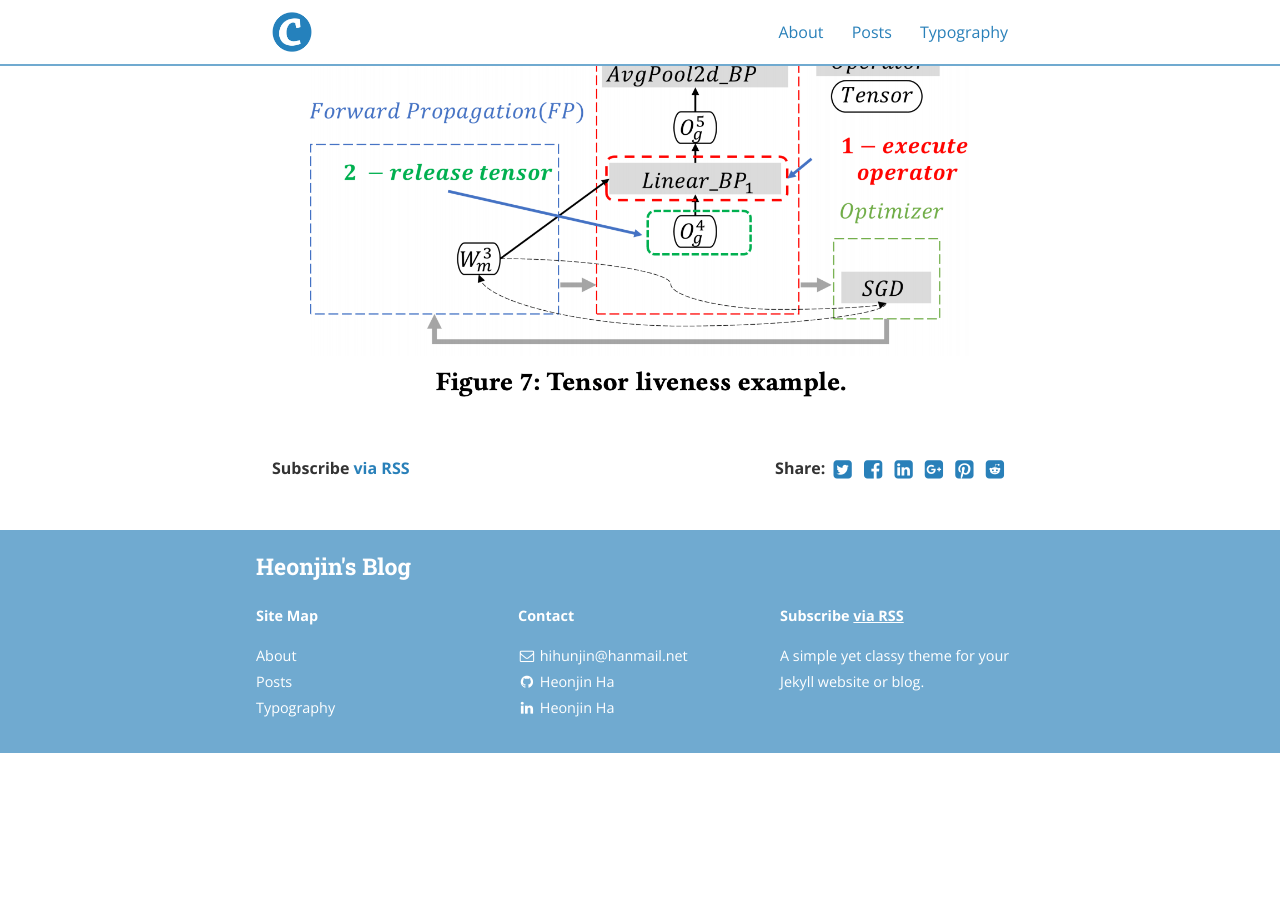
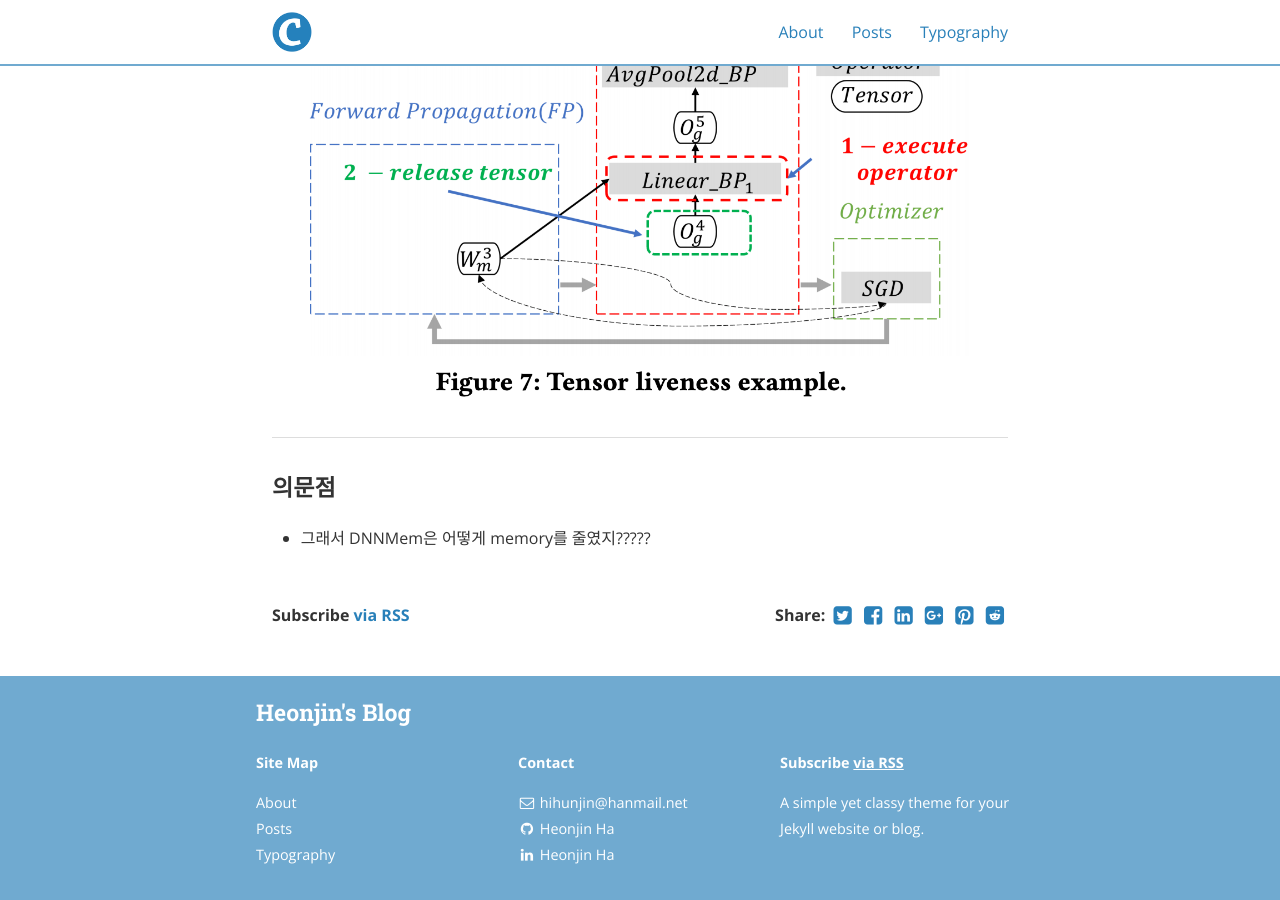
Before and after one commit to hihunjin/hihunjin.github.io, a Jekyll site: the page built from _posts/2021-02-01-GPU_consumption_DL.md, in a window 1280 px wide and 900 px high, scrolled down 5181 px. Built offline with Jekyll 4.4.1, drawn with Linux system fonts in a browser that asks for light colours; nearby versions of some CDN libraries; formulas are drawn with MathJax 3; before the commit the page ends 5934 px from its top, so only the background shows below that.

Commit message:
Add questions

```diff
--- a/_posts/2021-02-01-GPU_consumption_DL.md
+++ b/_posts/2021-02-01-GPU_consumption_DL.md
@@ -64,3 +64,8 @@ and so on과 같은 값을 Output에 만들어주고 계산함. 마치 [Table3](
 * 아래 그림은 논문(Microsoft)에서 제시하는 새로운 Deep Learning API(architecture)인 DNNMem에 대한 구조이다. memory적으로 매우 효율적이다. 줄인 방법은 자세히 보지 않았다. 논문 참조.
 
 ![DNNMem](/assets/GPU_consumption_DL/Screen%20Shot%202021-02-01%20at%202.03.07%20PM.png)
+
+---
+### 의문점
+
+* 그래서 DNNMem은 어떻게 memory를 줄였지?????
```
